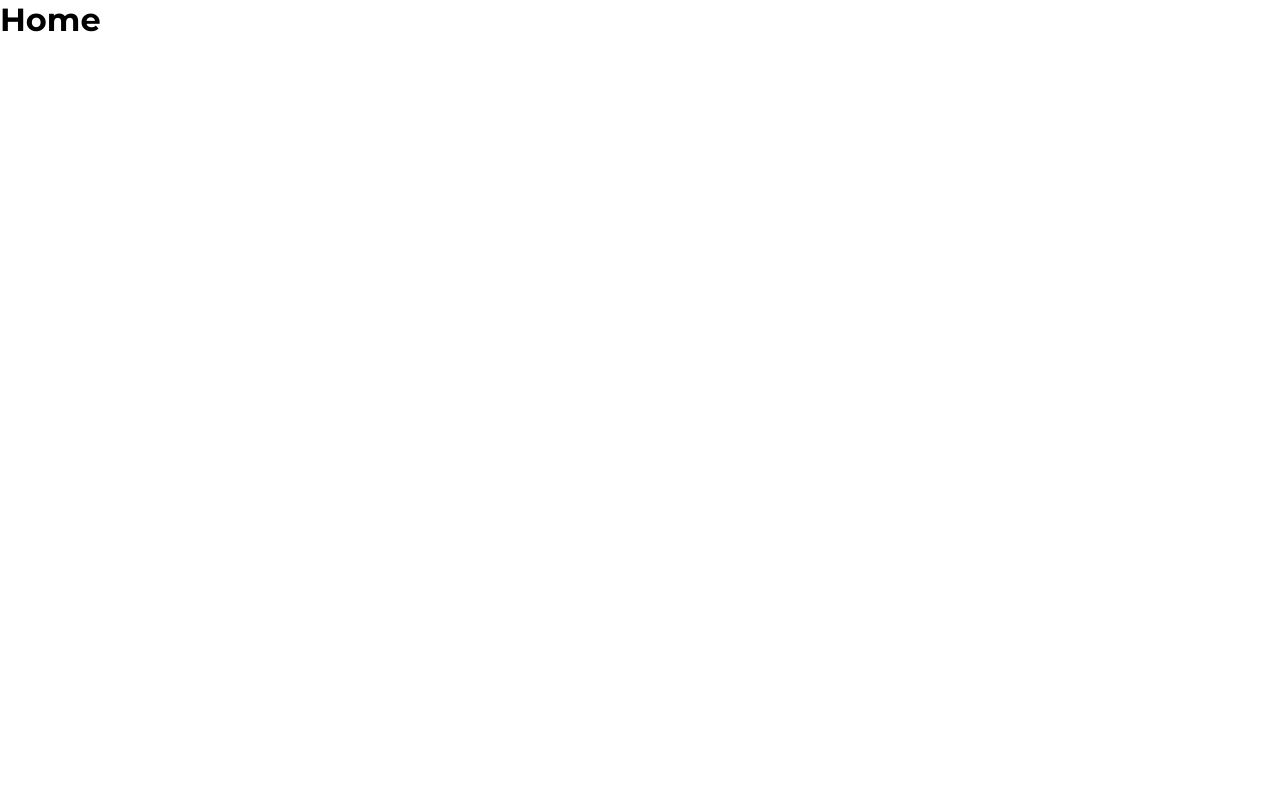
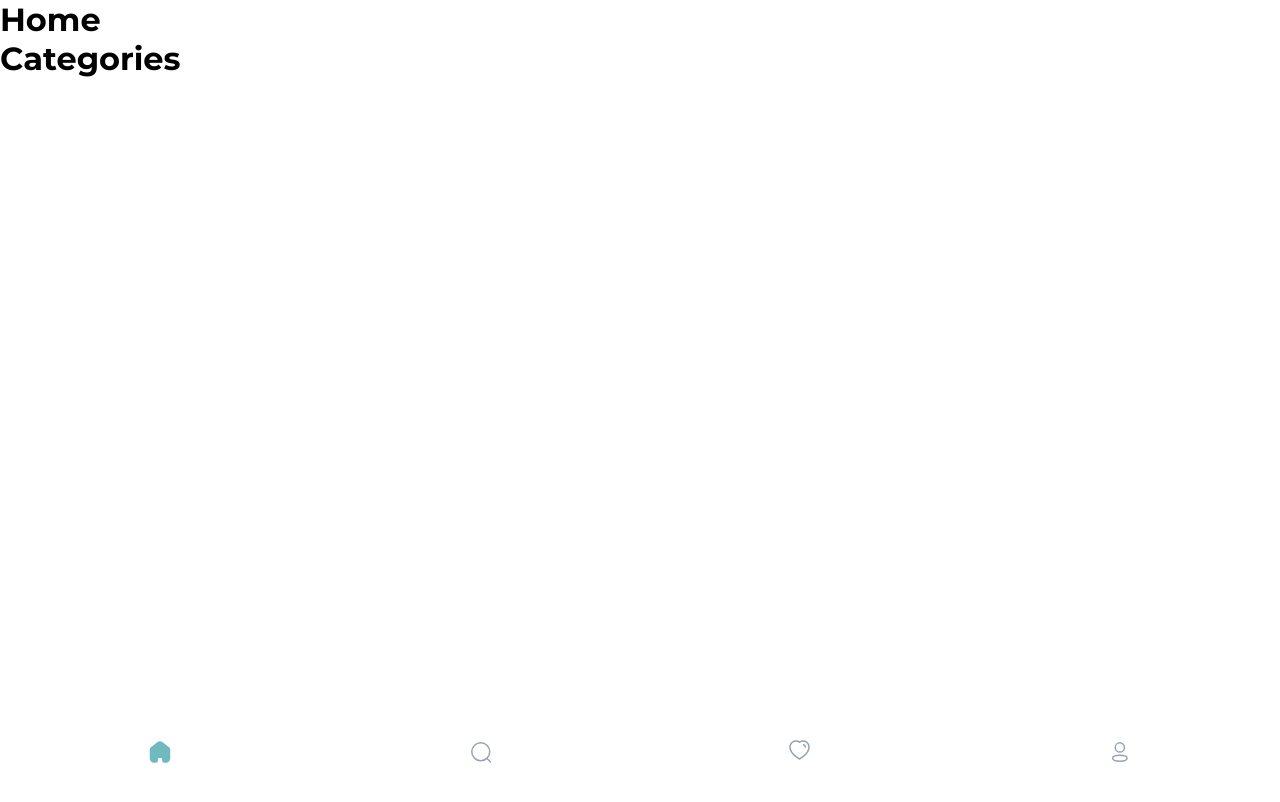
Before and after one commit to Hkndevit/Tasty-App, a React (Vite) app: page / in a window 1280 px wide. Shown: the top 802 px of the page. Built offline with nearby package versions, Linux system fonts and the light colour scheme.

Commit message:
Add Navbar and Styles

```diff
--- a/src/components/Navigation/Navigation.css
+++ b/src/components/Navigation/Navigation.css
@@ -0,0 +1,25 @@
+.footer {
+  position: fixed;
+  bottom: 0;
+  width: 100%;
+}
+
+.footer__nav {
+  /* # Ggf. noch einen Box-Shadow einbauen, falls sich der Footer nicht vom Rest des Contents abgebt */
+  background-color: var(--Color10);
+  display: flex;
+  justify-content: space-around;
+  padding-block: 2rem;
+  border-top-left-radius: 25px;
+  border-top-right-radius: 25px;
+}
+
+.footer__links {
+  stroke: var(--Color7);
+  fill: none;
+}
+
+.footer .active {
+  fill: var(--Color1);
+  stroke: var(--Color1);
+}
--- a/src/components/Navigation/Navigation.jsx
+++ b/src/components/Navigation/Navigation.jsx
@@ -1,7 +1,122 @@
+import { NavLink } from 'react-router-dom'
 import './Navigation.css'
 
 const Navigation = () => {
-  return <h1>Navigation</h1>
+  return (
+    <footer className="footer">
+      <nav className="footer__nav">
+        <NavLink
+          className="footer__links"
+          to="/">
+          <svg
+            width="24"
+            height="24"
+            viewBox="0 0 24 24"
+            fill=""
+            xmlns="http://www.w3.org/2000/svg">
+            <path
+              d="M9.15722 20.7714L9.13797 18.5618C9.13796 17.7818 9.77388 17.148 10.5618 17.1428H13.4478C14.2395 17.1428 14.8813 17.7781 14.8813 18.5618L14.9005 20.7809C14.9003 21.4432 15.4343 21.9845 16.103 22H18.0271C19.9451 22 21.5 20.4607 21.5 18.5618V9.83784C21.4898 9.09083 21.1355 8.38935 20.538 7.93303L13.9577 2.6853C12.8049 1.77157 11.1662 1.77157 10.0134 2.6853L3.46203 7.94256C2.86226 8.39702 2.50739 9.09967 2.5 9.84736V18.5618C2.5 20.4607 4.05488 22 5.97291 22H7.89696C8.58235 22 9.13797 21.4499 9.13797 20.7714"
+              stroke=""
+              strokeWidth="1.5"
+              strokeLinecap="round"
+              strokeLinejoin="round"
+            />
+            <path
+              d="M9.09052 13.8896H14.9097"
+              stroke=""
+              strokeWidth="1.5"
+              strokeLinecap="round"
+              strokeLinejoin="round"
+            />
+          </svg>
+        </NavLink>
+        <NavLink
+          className="footer__links"
+          to="/search/results">
+          <svg
+            width="24"
+            height="24"
+            viewBox="0 0 24 24"
+            fill=""
+            xmlns="http://www.w3.org/2000/svg">
+            <circle
+              cx="11.7666"
+              cy="11.7664"
+              r="8.98856"
+              stroke=""
+              strokeWidth="1.5"
+              strokeLinecap="round"
+              strokeLinejoin="round"
+            />
+            <path
+              d="M18.0183 18.4849L21.5423 21.9997"
+              stroke=""
+              strokeWidth="1.5"
+              strokeLinecap="round"
+              strokeLinejoin="round"
+            />
+          </svg>
+        </NavLink>
+        <a
+          href="#"
+          className="footer__links"
+          to="/about">
+          <svg
+            width="21"
+            height="20"
+            viewBox="0 0 21 20"
+            fill=""
+            xmlns="http://www.w3.org/2000/svg">
+            <path
+              fillRule="evenodd"
+              clipRule="evenodd"
+              d="M1.37187 9.59832C0.298865 6.24832 1.55287 2.41932 5.06987 1.28632C6.91987 0.689322 8.96187 1.04132 10.4999 2.19832C11.9549 1.07332 14.0719 0.693322 15.9199 1.28632C19.4369 2.41932 20.6989 6.24832 19.6269 9.59832C17.9569 14.9083 10.4999 18.9983 10.4999 18.9983C10.4999 18.9983 3.09787 14.9703 1.37187 9.59832Z"
+              stroke=""
+              strokeWidth="1.5"
+              strokeLinecap="round"
+              strokeLinejoin="round"
+            />
+            <path
+              d="M14.5 4.7002C15.57 5.0462 16.326 6.0012 16.417 7.1222"
+              stroke=""
+              strokeWidth="1.5"
+              strokeLinecap="round"
+              strokeLinejoin="round"
+            />
+          </svg>
+        </a>
+        <a
+          href="#"
+          className="footer__links">
+          <svg
+            width="25"
+            height="24"
+            viewBox="0 0 25 24"
+            fill="none"
+            xmlns="http://www.w3.org/2000/svg">
+            <path
+              fillRule="evenodd"
+              clipRule="evenodd"
+              d="M12.8479 15.3462C8.98029 15.3462 5.67743 15.931 5.67743 18.2729C5.67743 20.6148 8.95933 21.2205 12.8479 21.2205C16.7155 21.2205 20.0174 20.6348 20.0174 18.2938C20.0174 15.9529 16.7365 15.3462 12.8479 15.3462Z"
+              stroke="#97A2B0"
+              strokeWidth="1.5"
+              strokeLinecap="round"
+              strokeLinejoin="round"
+            />
+            <path
+              fillRule="evenodd"
+              clipRule="evenodd"
+              d="M12.8479 12.0059C15.386 12.0059 17.4432 9.94779 17.4432 7.40969C17.4432 4.8716 15.386 2.81445 12.8479 2.81445C10.3098 2.81445 8.25174 4.8716 8.25174 7.40969C8.24316 9.93922 10.287 11.9973 12.8155 12.0059H12.8479Z"
+              stroke="#97A2B0"
+              strokeWidth="1.42857"
+              strokeLinecap="round"
+              strokeLinejoin="round"
+            />
+          </svg>
+        </a>
+      </nav>
+    </footer>
+  )
 }
 
 export default Navigation
--- a/src/pages/Details/Details.jsx
+++ b/src/pages/Details/Details.jsx
@@ -1,7 +1,13 @@
+import Navigation from '../../components/Navigation/Navigation'
 import './Details.css'
 
 const Details = () => {
-  return <h1>Details</h1>
+  return (
+    <main>
+      <h1>Details</h1>
+      <Navigation />
+    </main>
+  )
 }
 
 export default Details
--- a/src/pages/Home/Home.css
+++ b/src/pages/Home/Home.css
@@ -0,0 +1,3 @@
+.home {
+  min-height: 200vh;
+}
--- a/src/pages/Home/Home.jsx
+++ b/src/pages/Home/Home.jsx
@@ -1,7 +1,15 @@
 import './Home.css'
+import Navigation from '../../components/Navigation/Navigation'
+import Categories from '../../components/Categories/Categories'
 
 const Home = () => {
-  return <h1>Home</h1>
+  return (
+    <main className="home">
+      <h1>Home</h1>
+      <Categories />
+      <Navigation />
+    </main>
+  )
 }
 
 export default Home
--- a/src/pages/SearchArea/SearchArea.jsx
+++ b/src/pages/SearchArea/SearchArea.jsx
@@ -1,7 +1,13 @@
+import Navigation from '../../components/Navigation/Navigation'
 import './SearchArea.css'
 
 const SearchArea = () => {
-  return <h1>SearchArea</h1>
+  return (
+    <main>
+      <h1>SearchArea</h1>
+      <Navigation />
+    </main>
+  )
 }
 
 export default SearchArea
--- a/src/pages/SearchCategory/SearchCategory.jsx
+++ b/src/pages/SearchCategory/SearchCategory.jsx
@@ -1,7 +1,13 @@
+import Navigation from '../../components/Navigation/Navigation'
 import './SearchCategory.css'
 
 const SearchCategory = () => {
-  return <h1>SearchCategory</h1>
+  return (
+    <main>
+      <h1>SearchCategory</h1>
+      <Navigation />
+    </main>
+  )
 }
 
 export default SearchCategory
--- a/src/pages/SearchResults/SearchResults.jsx
+++ b/src/pages/SearchResults/SearchResults.jsx
@@ -1,7 +1,13 @@
+import Navigation from '../../components/Navigation/Navigation'
 import './SearchResults.css'
 
 const SearchResults = () => {
-  return <h1>SearchResults</h1>
+  return (
+    <main>
+      <h1>SearchResults</h1>
+      <Navigation />
+    </main>
+  )
 }
 
 export default SearchResults
```
Also changed, not shown: public/images/Home.svg.
